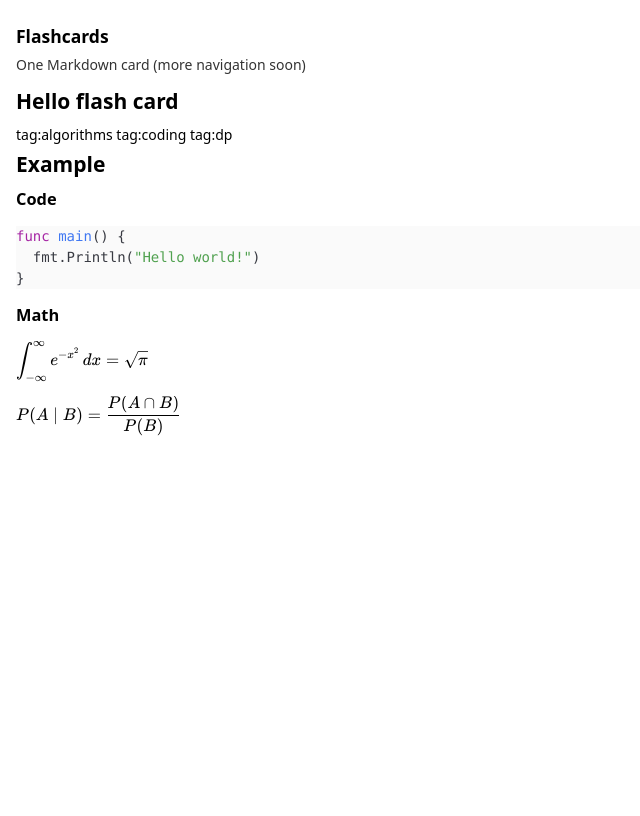
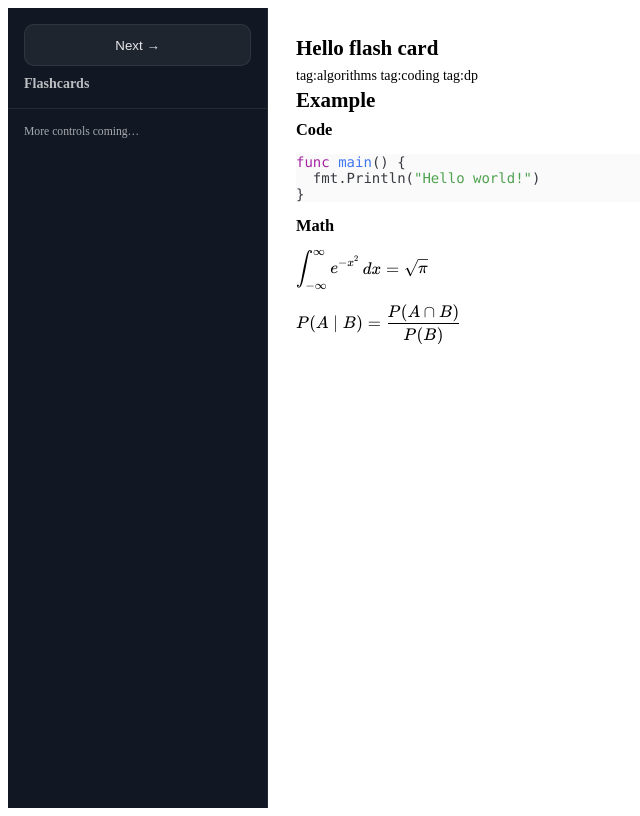
Before and after one commit to leoniv/flash-cards, a React (Vite) app: page / in a window 1280 px wide. Shown: the whole page, without its empty margins (0-640 px from the left). Built offline with nearby package versions, Linux system fonts and the light colour scheme.

Commit message:
Add nav bar

```diff
--- a/src/app/App.tsx
+++ b/src/app/App.tsx
@@ -1,21 +1,23 @@
 import { MarkdownCard } from "./MarkdownCard";
+import { Layout } from "./Layout";
 
 export function App() {
+  const handleNext = () => {
+    // TODO: plug in your card-switching logic
+    // e.g., go to next path from a list
+    console.log("Next clicked");
+  };
+
+  const Controls = (
+    <div style={{ display: "grid", gap: 10 }}>
+      {/* Put filters/search/etc. here later */}
+      <small style={{ opacity: 0.7 }}>More controls coming…</small>
+    </div>
+  );
+
   return (
-    <main
-      style={{
-        fontFamily: "system-ui, -apple-system, Segoe UI, Roboto, sans-serif",
-        padding: "8px",
-      }}
-    >
-      <header style={{ padding: "8px 0" }}>
-        <h1 style={{ fontSize: "1.25rem", margin: 0 }}>Flashcards</h1>
-        <p style={{ margin: "4px 0 0", opacity: 0.8 }}>
-          One Markdown card (more navigation soon)
-        </p>
-      </header>
-
-      <MarkdownCard path="cards/hello.md" />
-    </main>
+    <Layout onNext={handleNext} Controls={Controls}>
+        <MarkdownCard path="cards/hello.md" />
+    </Layout>
   );
 }
--- /dev/null
+++ b/src/app/Layout.tsx
@@ -0,0 +1,58 @@
+import React from "react";
+import "./styles/nav.css";
+
+type LayoutProps = {
+  onNext?: () => void;
+  Controls?: React.ReactNode;  // put any future controls here
+  children: React.ReactNode;   // markdown/content
+};
+
+export function Layout({ onNext, Controls, children }: LayoutProps) {
+  const [open, setOpen] = React.useState(false);
+
+  // Close the mobile drawer if viewport becomes desktop
+  React.useEffect(() => {
+    const mql = window.matchMedia("(min-width: 900px)");
+    const onChange = () => setOpen(false);
+    mql.addEventListener("change", onChange);
+    return () => mql.removeEventListener("change", onChange);
+  }, []);
+
+  return (
+    <div className="app-shell">
+      {/* NAV container: becomes a left rail on desktop, top bar on mobile */}
+      <aside className="nav" data-open={open ? "true" : "false"}>
+        {/* Mobile top bar row */}
+        <div className="nav__bar">
+          <button
+            className="nav__menu"
+            aria-label="Open controls"
+            onClick={() => setOpen((v) => !v)}
+          >
+            {/* simple hamburger */}
+            <span className="nav__menu-line" />
+            <span className="nav__menu-line" />
+            <span className="nav__menu-line" />
+          </button>
+
+          <div className="nav__brand">Flashcards</div>
+
+          <button className="nav__next" onClick={onNext}>
+            Next →
+          </button>
+        </div>
+
+        {/* Controls area:
+            - mobile: collapses under the bar
+            - desktop: always visible in the left rail
+        */}
+        <div className="nav__controls">
+          {Controls ?? <div className="nav__controls-empty">No controls yet</div>}
+        </div>
+      </aside>
+
+      {/* Main content (markdown) */}
+      <main className="content">{children}</main>
+    </div>
+  );
+}
--- a/src/app/MarkdownCard.tsx
+++ b/src/app/MarkdownCard.tsx
@@ -55,15 +55,7 @@ export function MarkdownCard({ path = "cards/hello.md", className }: Props) {
   }, [path]);
 
   return (
-    <article
-      className={className}
-      style={{
-        margin: "0 auto",
-        padding: "16px",
-        maxWidth: 720,
-        lineHeight: 1.5,
-      }}
-    >
+    <article className={className}>
       {loading && <p style={{ opacity: 0.7 }}>Loading…</p>}
       {error && (
         <p style={{ color: "crimson" }}>
--- /dev/null
+++ b/src/app/styles/nav.css
@@ -0,0 +1,150 @@
+:root {
+  /* not pure black; subtle dark navy/graphite */
+  --nav-bg: #111823;
+  --nav-fg: #e6e7e9;
+  --nav-muted: #9aa3ad;
+
+  --nav-w: 260px;      /* sidebar width on desktop */
+  --bar-h: 52px;       /* mobile top bar height */
+  --gap: 12px;
+  --radius: 12px;
+  --border: rgba(255,255,255,0.08);
+}
+
+/* Shell uses CSS grid: rail left on desktop, bar on mobile */
+.app-shell {
+  display: grid;
+  grid-template-columns: 1fr;
+  grid-template-rows: auto 1fr; /* mobile: bar + content */
+  min-height: 100dvh;
+  background: var(--bg, #fff);
+}
+
+/* NAV */
+.nav {
+  background: var(--nav-bg);
+  color: var(--nav-fg);
+  position: sticky;
+  top: 0;
+  z-index: 20;
+  border-bottom: 1px solid var(--border);
+}
+
+/* Top bar row (mobile) */
+.nav__bar {
+  height: var(--bar-h);
+  display: flex;
+  align-items: center;
+  gap: var(--gap);
+  padding: 0 12px;
+}
+
+/* Brand */
+.nav__brand {
+  font-weight: 600;
+  opacity: 0.95;
+}
+
+/* Hamburger */
+.nav__menu {
+  display: inline-flex;
+  flex-direction: column;
+  justify-content: center;
+  gap: 3px;
+  width: 36px;
+  height: 36px;
+  border-radius: 10px;
+  border: 1px solid var(--border);
+  background: rgba(255,255,255,0.04);
+  cursor: pointer;
+}
+.nav__menu-line {
+  width: 18px;
+  height: 2px;
+  background: var(--nav-fg);
+  display: block;
+}
+
+/* Next button */
+.nav__next {
+  margin-left: auto;           /* push to right on mobile */
+  height: 36px;
+  padding: 0 12px;
+  border-radius: 10px;
+  border: 1px solid var(--border);
+  background: rgba(255,255,255,0.06);
+  color: var(--nav-fg);
+  cursor: pointer;
+}
+
+/* Controls area: collapsed/expanded on mobile */
+.nav__controls {
+  display: none;               /* collapsed by default on mobile */
+  padding: 12px;
+  border-top: 1px solid var(--border);
+}
+.nav[data-open="true"] .nav__controls {
+  display: block;              /* show when open on mobile */
+}
+.nav__controls-empty {
+  color: var(--nav-muted);
+  font-size: 0.9rem;
+}
+
+/* Main content area */
+.content {
+  padding: 16px;
+}
+
+/* ───────── Desktop layout ───────── */
+@media (min-width: 900px) {
+  .app-shell {
+    grid-template-columns: var(--nav-w) 1fr;  /* left rail + content */
+    grid-template-rows: 1fr;
+  }
+
+  .nav {
+    height: 100dvh;
+    position: sticky;
+    top: 0;
+    display: flex;
+    flex-direction: column;
+    border-bottom: none;
+    border-right: 1px solid var(--border);
+  }
+
+  /* In the rail, the bar becomes a vertical header block */
+  .nav__bar {
+    height: auto;
+    flex-direction: column;
+    align-items: stretch;
+    gap: 10px;
+    padding: 16px;
+  }
+
+  .nav__menu {
+    display: none;             /* no hamburger on desktop */
+  }
+
+  /* Next button goes to the TOP on desktop */
+  .nav__next {
+    margin: 0;
+    order: -1;                 /* ensure it sits at the top */
+    height: 42px;
+  }
+
+  .nav__brand {
+    font-size: 1rem;
+    opacity: 0.8;
+  }
+
+  /* Controls are always visible in the rail */
+  .nav__controls {
+    display: block;
+    padding: 16px;
+  }
+
+  .content {
+    padding: 28px 28px 36px;
+  }
+}
```
